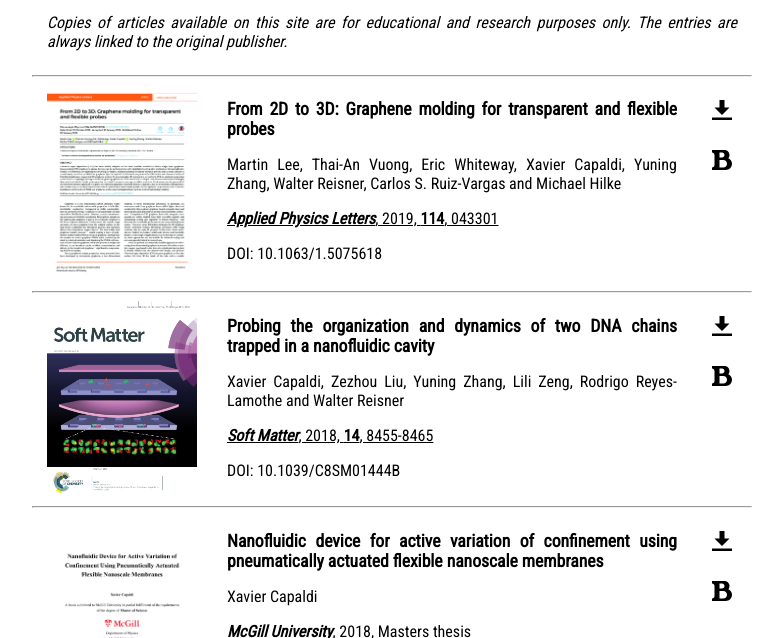
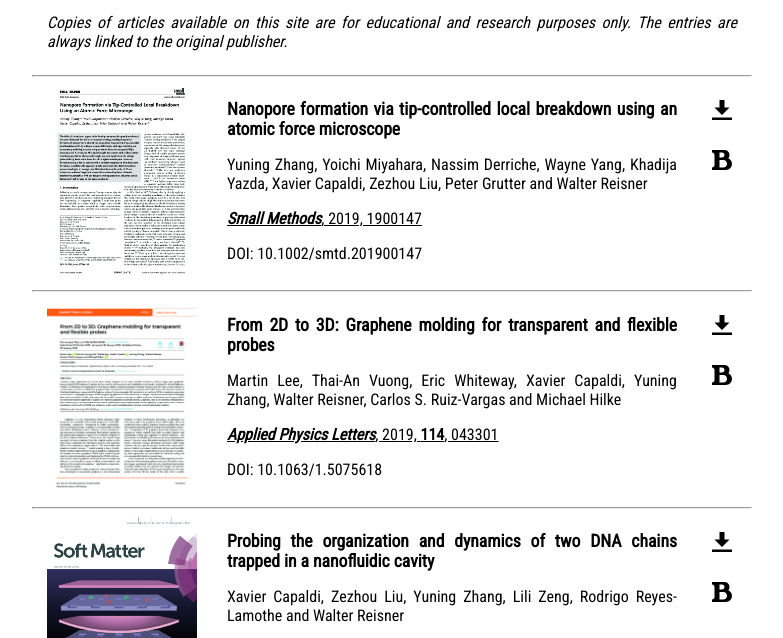
Before and after one commit to xcapaldi/website, a plain HTML site: page publications.html in a window 1280 px wide. Shown: the part 160-798 px from the top of the page, without its empty margins (248-1031 px from the left). Drawn offline with Linux system fonts and the light colour scheme; a web font is replaced by a local one.

Commit message:
Add nanopore formation paper.

```diff
--- a/publications.html
+++ b/publications.html
@@ -57,6 +57,38 @@
         <p><em>Copies of articles available on this site are for educational and research purposes only. The entries are always linked to the original publisher.</em></p>
       </div>
     </div>
+    <hr>
+    <!-- begin entree -->
+    <div class="row">
+      <!-- (cover) graphic thumbnail -->
+      <div class="col-3">
+        <img src="publications/thumbnail/zhang2019.png" alt="zhang2019 thumbnail">
+      </div>
+      <!-- article information and links -->
+      <div class="col-8">
+        <h2>Nanopore formation via tip-controlled local breakdown using an atomic force microscope</h2>
+        <p>Yuning Zhang, Yoichi Miyahara, Nassim Derriche, Wayne Yang, Khadija Yazda, Xavier Capaldi, Zezhou Liu, Peter Grutter and Walter Reisner</p>
+        <a target="blank" href="https://onlinelibrary.wiley.com/doi/abs/10.1002/smtd.201900147">
+          <b><i>Small Methods</b></i>, 2019, 1900147
+        </a>
+        <p>DOI: 10.1002/smtd.201900147</p>
+      </div>
+      <div class="col-1 pub">
+        <!-- download link -->
+        <div class="row">
+          <a target="blank" href="publications/pdf/zhang2019.pdf">
+            <img src="navigation/data-transfer-download.svg" alt="download pdf">
+          </a>
+        </div>
+        <!-- download bibtex data -->
+        <div class="row">
+          <a target="blank" href="publications/bibtex/zhang2019.bib">
+            <img src="navigation/bold.svg" alt="bibtex">
+          </a>
+        </div>
+      </div>
+    </div>
+    <!-- end entree -->
     <hr>
     <!-- begin entree -->
     <div class="row">
```
Also changed, not shown: publications/thumbnail/zhang2019.png (added), 2 other files.
